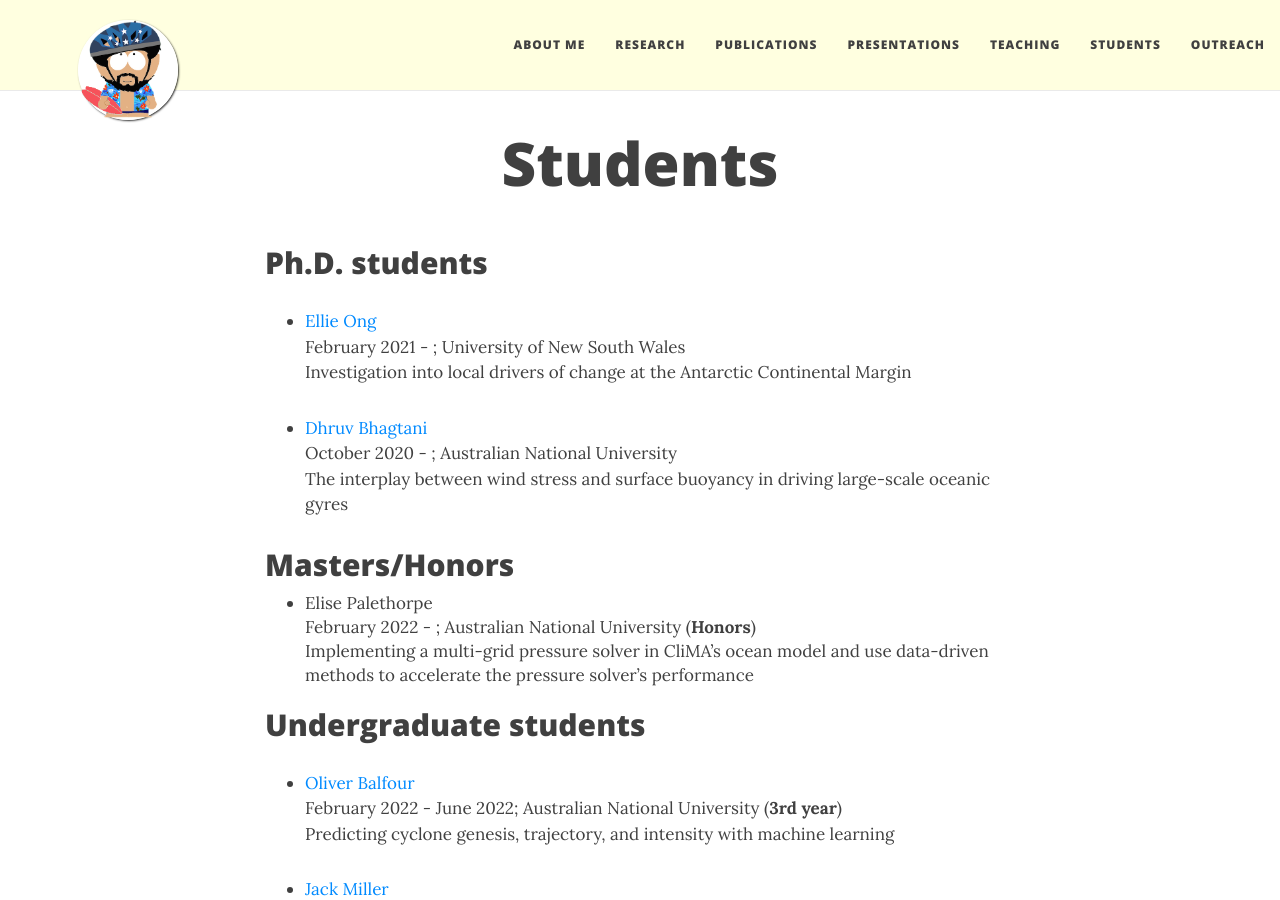
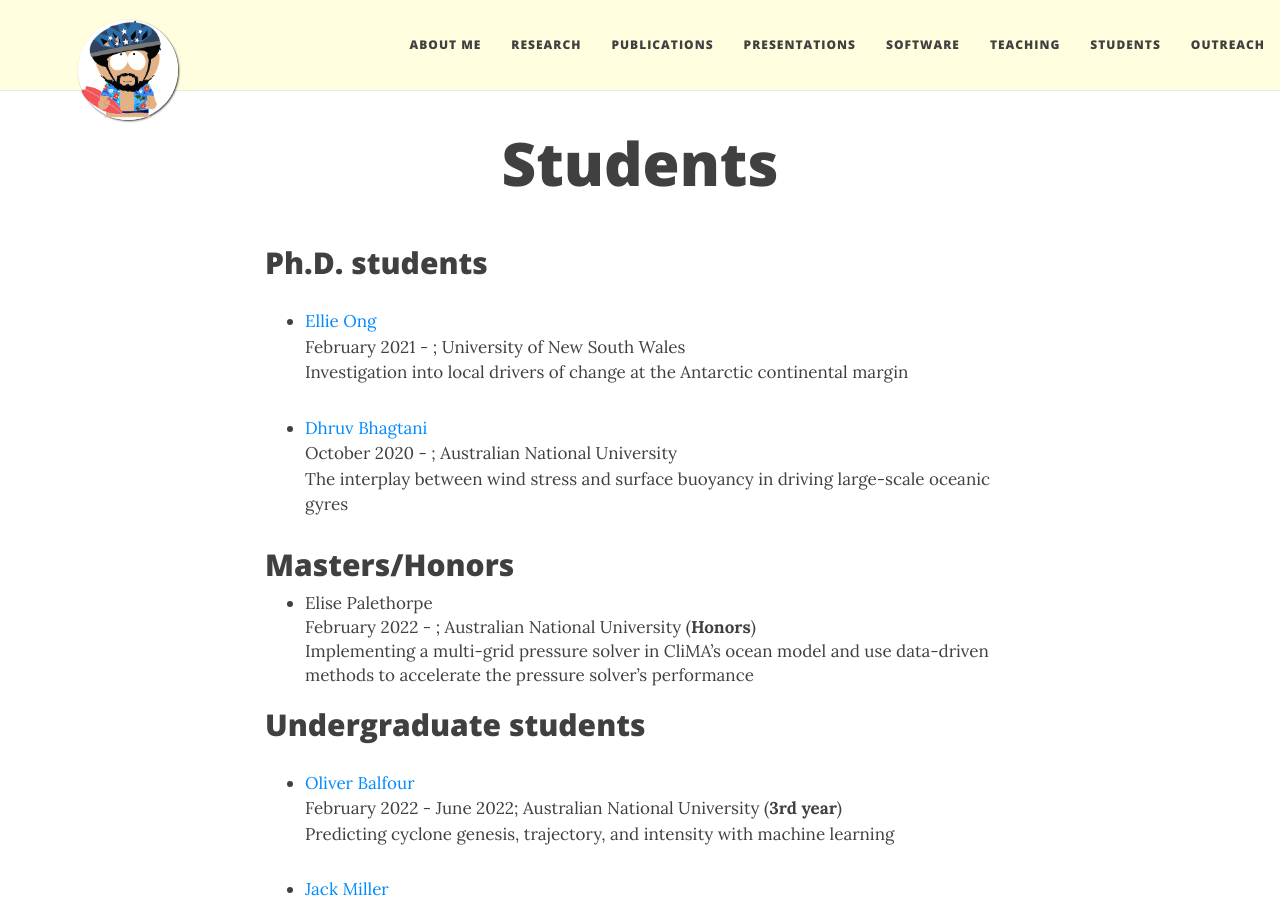
Before and after one commit to navidcy/navidcy.github.io, a Jekyll site: the page built from students.md, in a window 1280 px wide and 900 px high. Built offline with Jekyll 4.4.1, drawn with Linux system fonts in a browser that asks for light colours; nearby versions of some CDN libraries.

Commit message:
adds software section

```diff
--- a/_config.yml
+++ b/_config.yml
@@ -27,6 +27,7 @@
   Research: "research"
   Publications: "publications"
   Presentations: "presentations"
+  Software: "software"
   Teaching: "teaching"
   Students: "students"
   Outreach: "outreach"
--- a/students.md
+++ b/students.md
@@ -8,7 +8,7 @@
 
 - [Ellie Ong][ellie-website]{:target="_blank"}<br/>
   February 2021 - ; University of New South Wales <br/>
-  Investigation into local drivers of change at the Antarctic Continental Margin
+  Investigation into local drivers of change at the Antarctic continental margin
 
 - [Dhruv Bhagtani][dhruv-website]{:target="_blank"} <br/>
   October 2020 - ; Australian National University <br/>
```
Also changed, not shown: software.md (added, +34 -0 lines), img/github-logo.png (added), img/julia-logo.png (added), img/python-logo.png (added).
